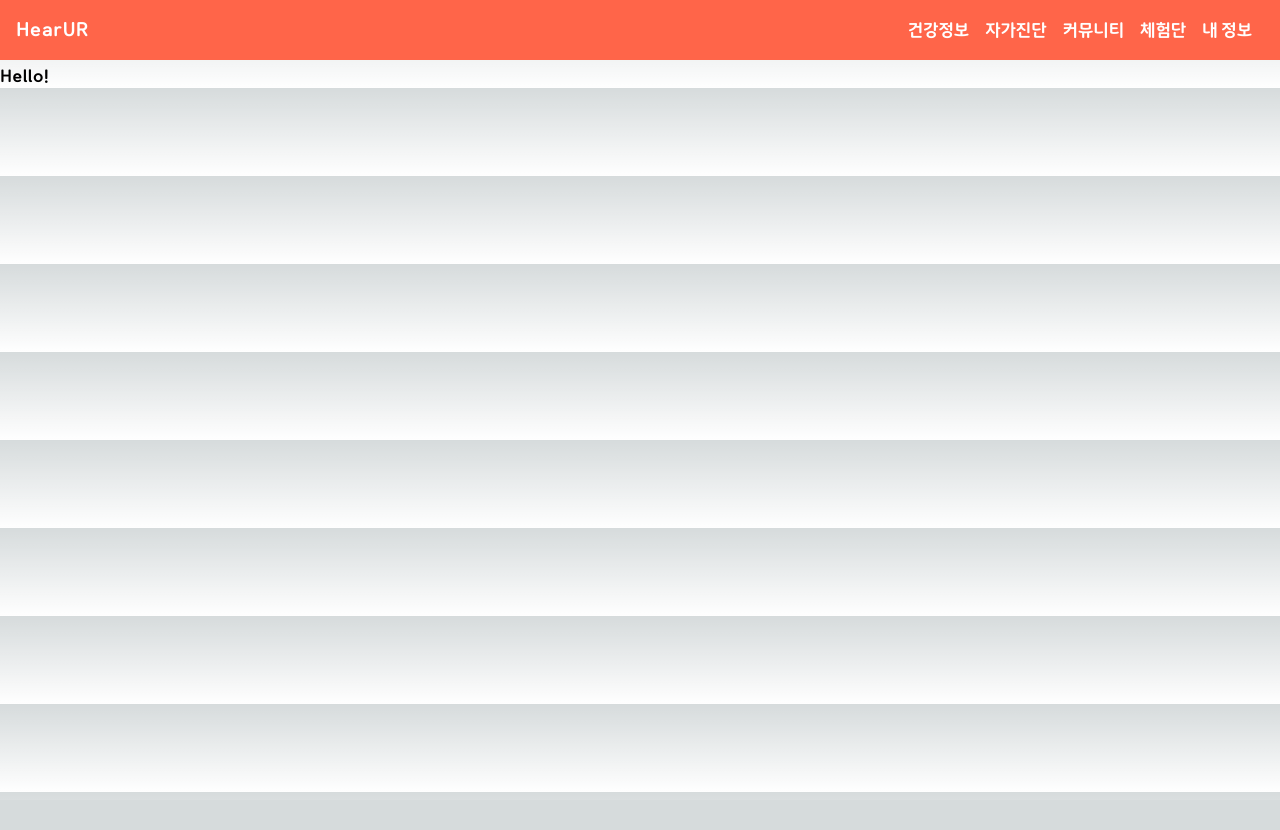
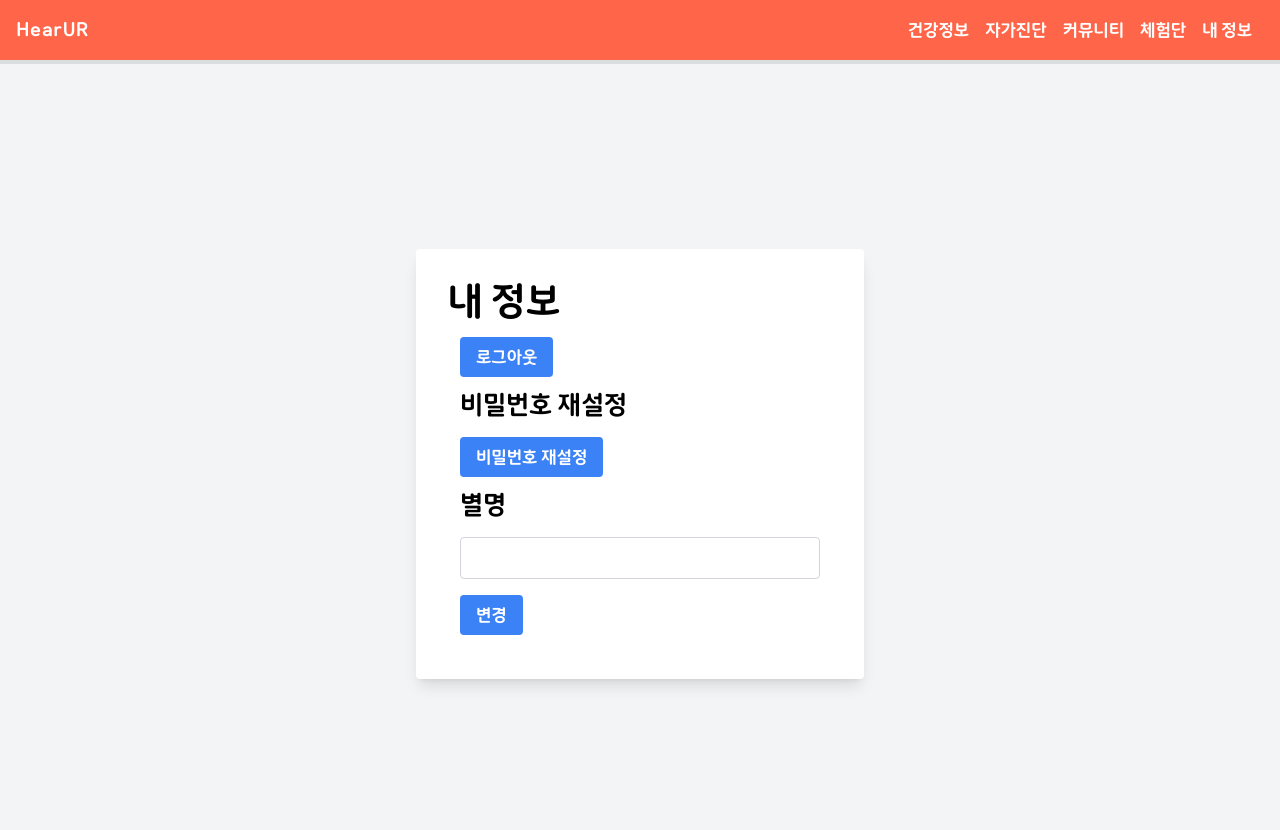
Before and after one commit to HealthCatcher/HearUR-front, a Next.js app: page /my in a window 1280 px wide. Shown: the top 830 px of the page. Before the commit the page ends 800 px from the top, so only its background shows below. Built offline with nearby package versions, Linux system fonts and the light colour scheme; sample sign-in values are in the browser's storage.

Commit message:
feat: 내 정보 페이지 추가

```diff
--- a/src/app/my/page.tsx
+++ b/src/app/my/page.tsx
@@ -1,9 +1,25 @@
-const myPage = () =>{
-    return (
-        <div>
-            <h1>Hello!</h1>
+import Logout from "@/app/my/Logout";
+import NickName from "@/app/my/NickName";
+import NewPassword from "@/app/my/NewPassword";
+import IsLoggedIn from "@/app/my/IsLoggedIn";
+
+export const metadata = {
+  title: "HearUR | 내 정보",
+};
+
+const Page = () => {
+
+  return (
+      <div className="bg-gray-100 flex items-center justify-center h-screen">
+        <IsLoggedIn/>
+        <div className="bg-white p-8 rounded shadow-lg max-w-md w-full">
+          <h1 className="text-4xl font-bold mb-4">내 정보</h1>
+          <Logout/>
+          <NewPassword/>
+          <NickName/>
         </div>
-    );
+      </div>
+  );
 }
 
-export default myPage;
+export default Page;
```
